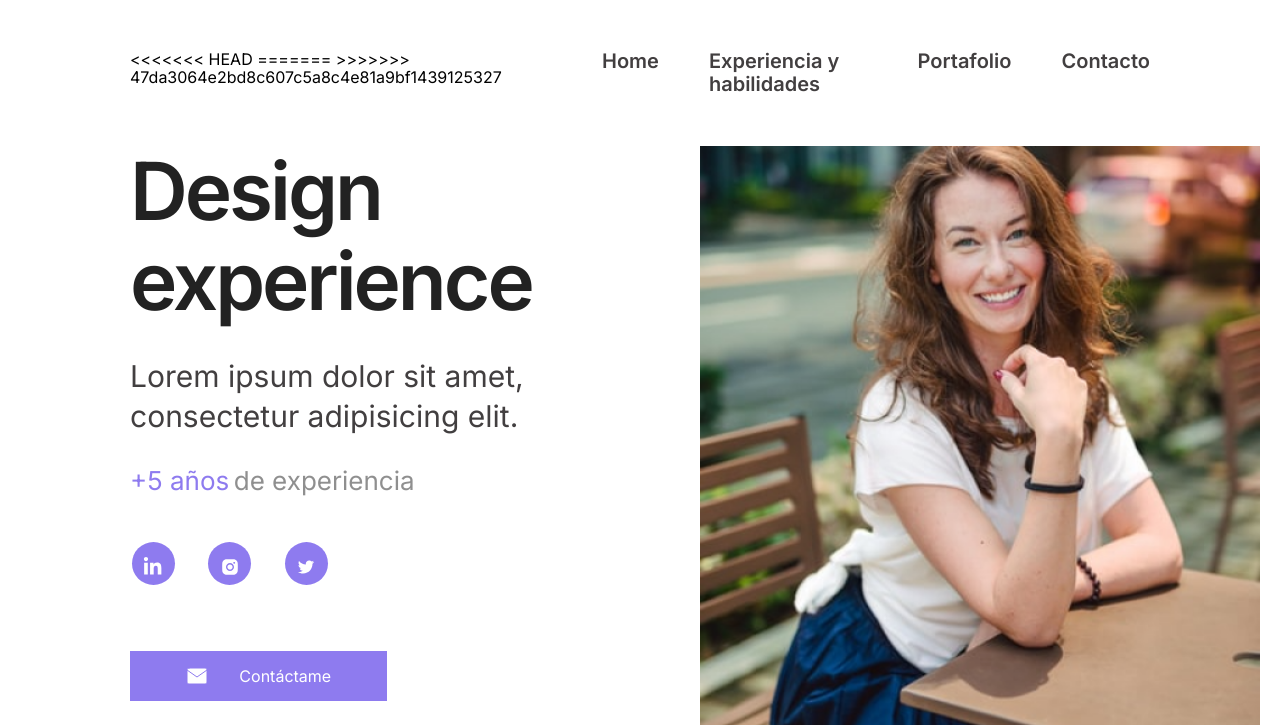
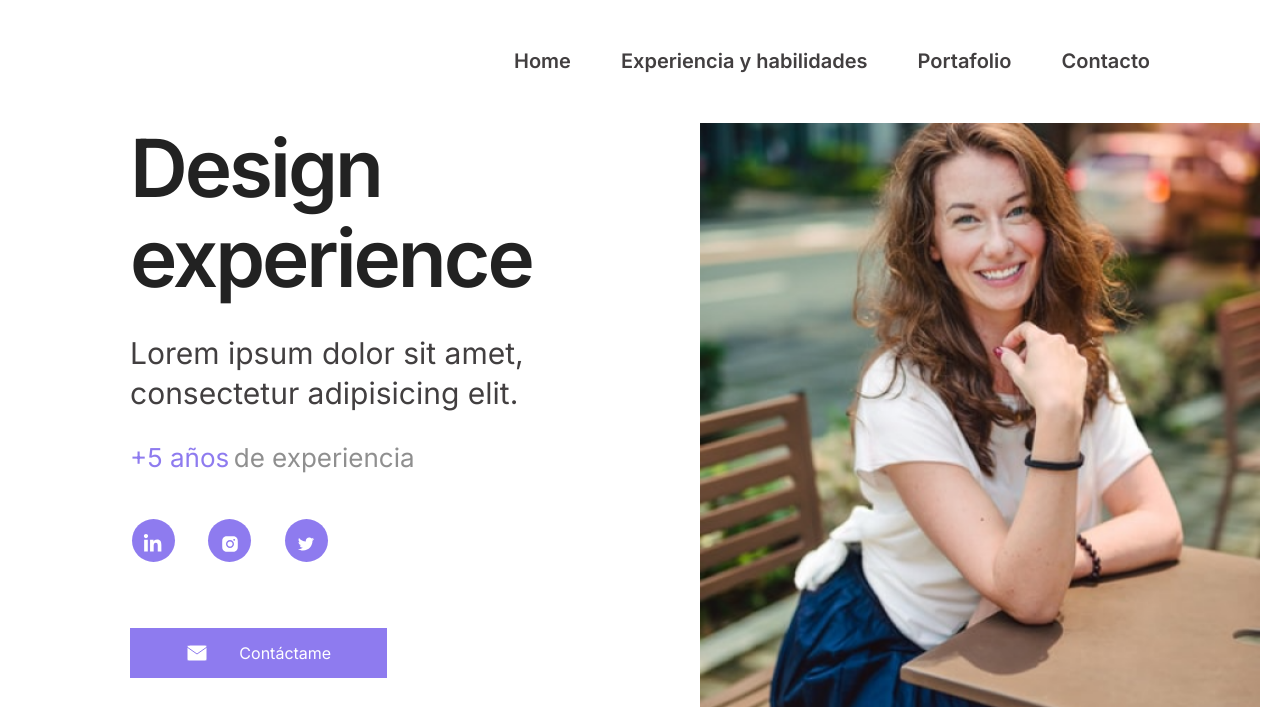
Before and after one commit to Layeska/Portafolio, a plain HTML site: page index.html in a window 1280 px wide. Shown: the top 725 px of the page. Drawn offline with Linux system fonts and the light colour scheme.

Commit message:
Editar errores
Borrando comentarios basura del código

```diff
--- a/index.html
+++ b/index.html
@@ -22,10 +22,8 @@
         </div>
         <!-- Menu Web -->
         <nav class="nav-head margen">
-<<<<<<< HEAD
-=======
+            <!-- Imagen del menú hamburgesa -->
             <img class="menu-desplega" src="img/menu-desplegable.png" alt="icono de menu desplegable">
->>>>>>> 47da3064e2bd8c607c5a8c4e81a9bf1439125327
             <a href="#">Home</a>
             <a href="#">Experiencia y habilidades</a>
             <a href="#">Portafolio</a>
```
